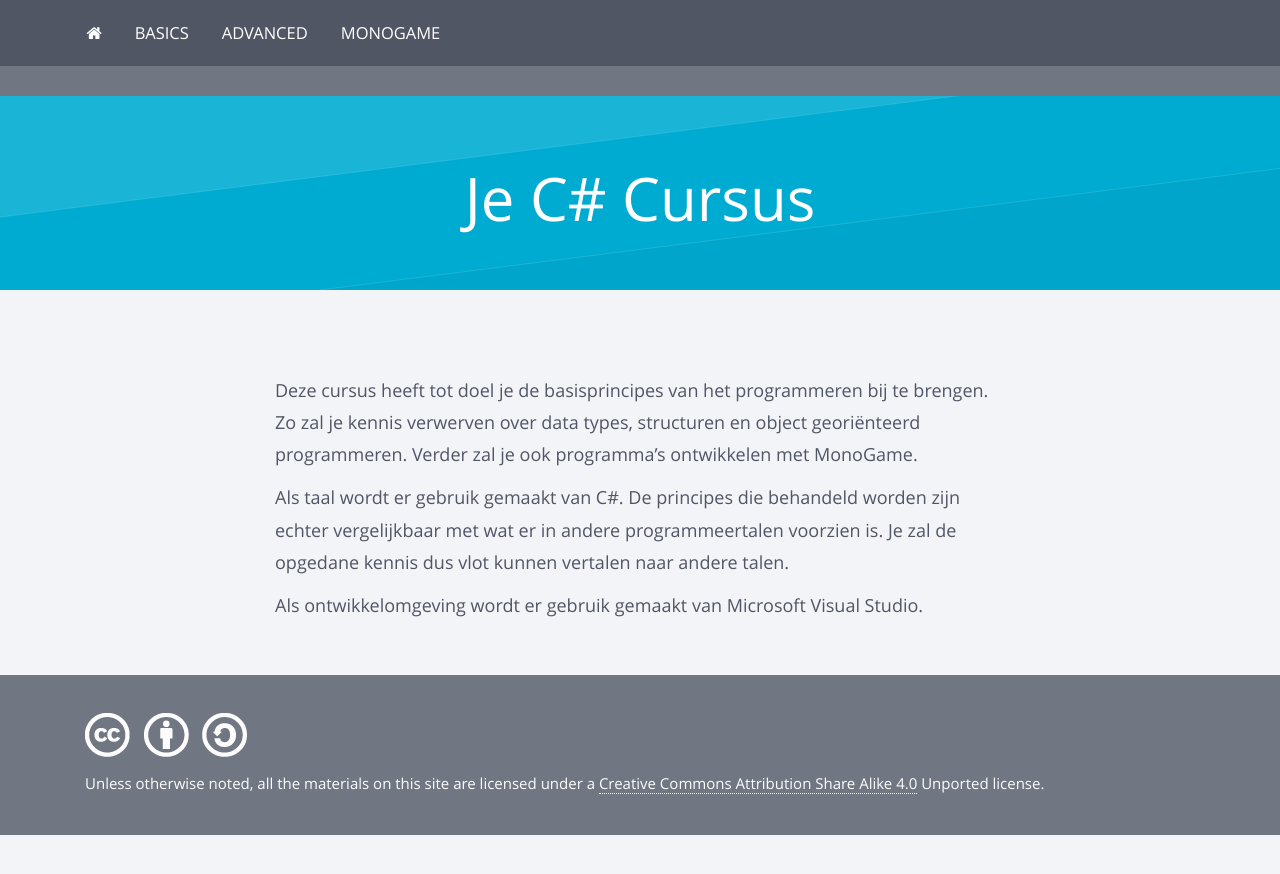
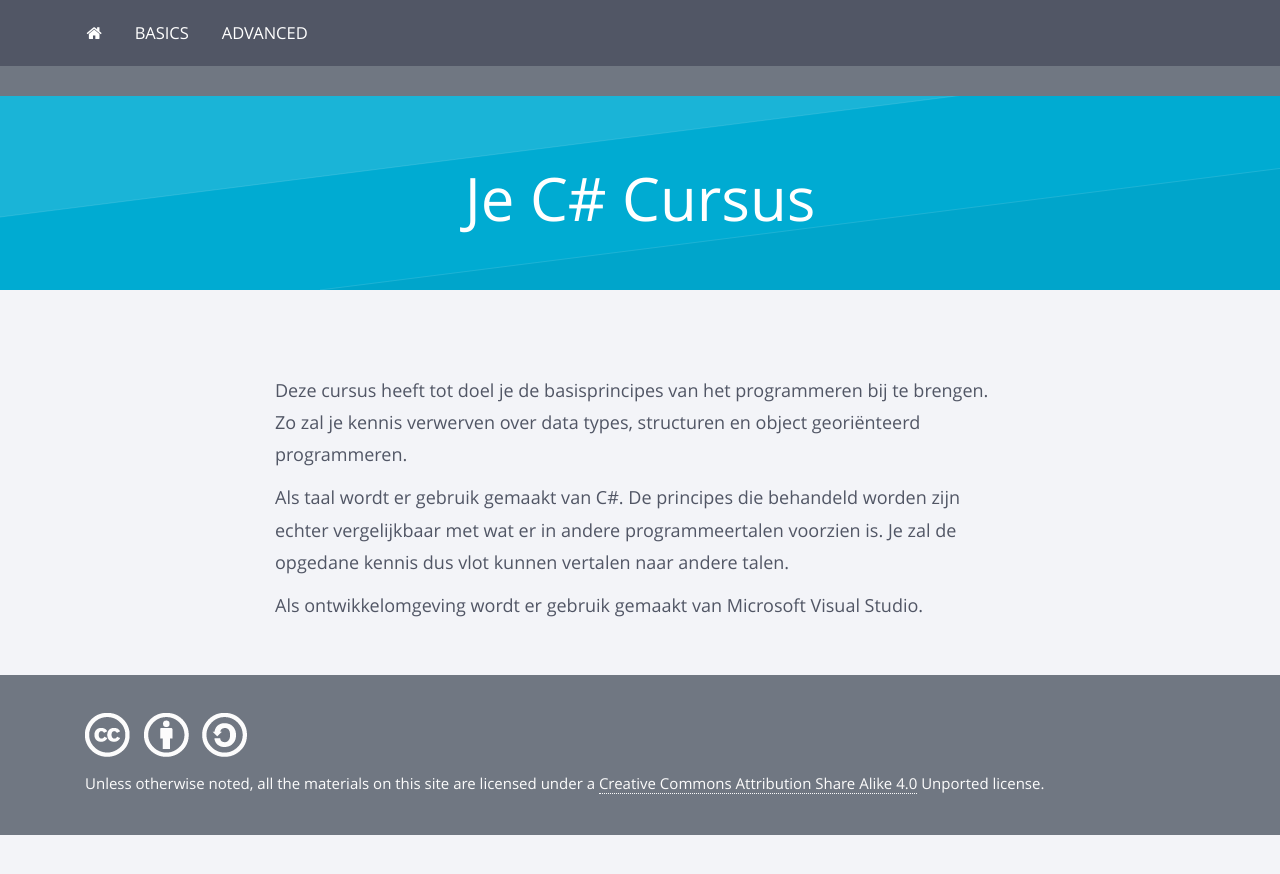
Before and after one commit to sma-it/sma-it.github.io, a Jekyll site: the page built from index.md, in a window 1280 px wide. Shown: the top 874 px of the page. Built offline with Jekyll 4.4.1, drawn with Linux system fonts in a browser that asks for light colours; nearby versions of some CDN libraries.

Commit message:
Removed references to Monogame

```diff
--- a/_data/course.yml
+++ b/_data/course.yml
@@ -1,3 +1,3 @@
 title: C# Cursus
 description: Je C# Cursus
-modules: [basics, advanced, monogame]
+modules: [basics, advanced]
--- a/index.md
+++ b/index.md
@@ -3,7 +3,7 @@ layout: index
 published: true
 ---
 
-Deze cursus heeft tot doel je de basisprincipes van het programmeren bij te brengen. Zo zal je kennis verwerven over data types, structuren en object georiënteerd programmeren. Verder zal je ook programma's ontwikkelen met MonoGame.
+Deze cursus heeft tot doel je de basisprincipes van het programmeren bij te brengen. Zo zal je kennis verwerven over data types, structuren en object georiënteerd programmeren.
 
 Als taal wordt er gebruik gemaakt van C#. De principes die behandeld worden zijn echter vergelijkbaar met wat er in andere programmeertalen voorzien is. Je zal de opgedane kennis dus vlot kunnen vertalen naar andere talen.
 
```
